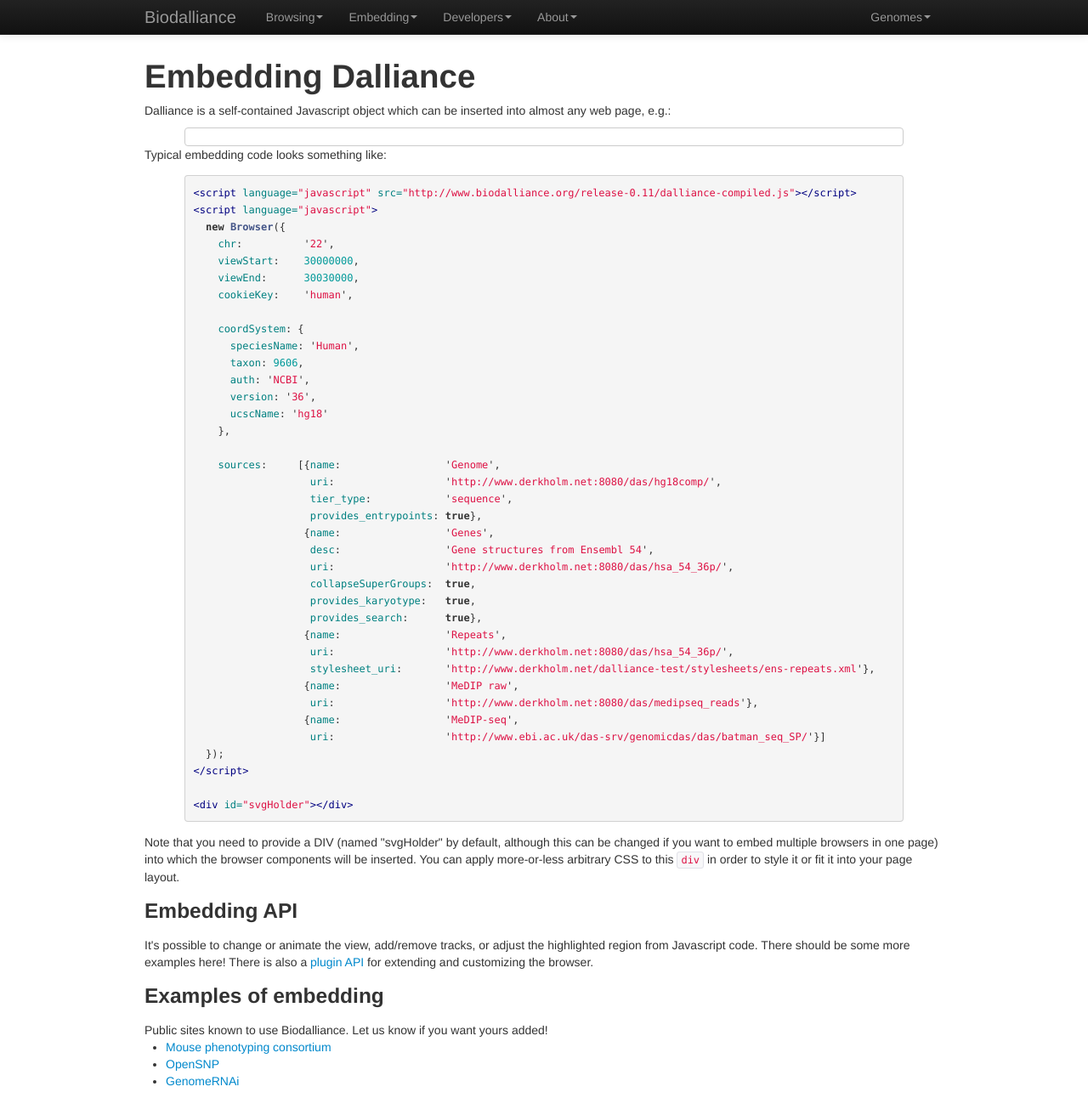
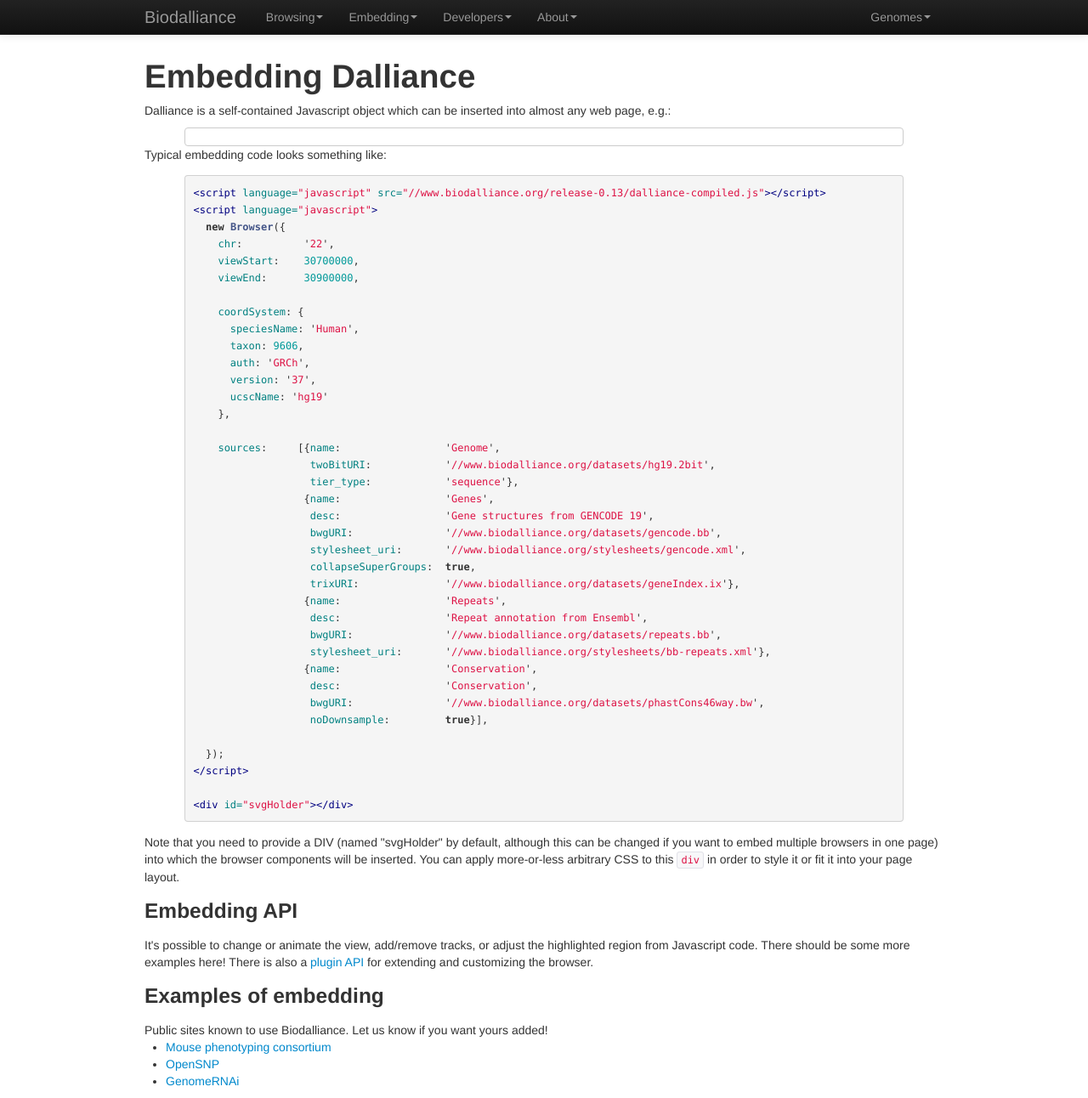
Before and after one commit to biodalliance/dalliance-web, a Jekyll site: the page built from embed.html, in a window 1280 px wide and 1292 px high. Shown: the whole window at 85% size. Built offline with Jekyll 4.4.1, drawn with Linux system fonts in a browser that asks for light colours.

Commit message:
Update embedding example.

```diff
--- a/embed.html
+++ b/embed.html
@@ -11,43 +11,36 @@
 <script language="javascript">
   new Browser({
     chr:          '22',
-    viewStart:    30000000,
-    viewEnd:      30030000,
-    cookieKey:    'human',
+    viewStart:    30700000,
+    viewEnd:      30900000,
 
     coordSystem: {
       speciesName: 'Human',
       taxon: 9606,
-      auth: 'NCBI',
-      version: '36',
-      ucscName: 'hg18'
+      auth: 'GRCh',
+      version: '37',
+      ucscName: 'hg19'
     },
 
     sources:     [{name:                 'Genome',
-                   uri:                  'http://www.derkholm.net:8080/das/hg18comp/',
-                   tier_type:            'sequence',
-                   provides_entrypoints: true},
+                   twoBitURI:            '//www.biodalliance.org/datasets/hg19.2bit',
+                   tier_type:            'sequence'},
                   {name:                 'Genes',
-                   desc:                 'Gene structures from Ensembl 54',
-                   uri:                  'http://www.derkholm.net:8080/das/hsa_54_36p/',
+                   desc:                 'Gene structures from GENCODE 19',
+                   bwgURI:               '//www.biodalliance.org/datasets/gencode.bb',
+                   stylesheet_uri:       '//www.biodalliance.org/stylesheets/gencode.xml',
                    collapseSuperGroups:  true,
-                   provides_karyotype:   true,
-                   provides_search:      true},
+                   trixURI:              '//www.biodalliance.org/datasets/geneIndex.ix'},
                   {name:                 'Repeats',
-                   uri:                  'http://www.derkholm.net:8080/das/hsa_54_36p/',
-                   stylesheet_uri:       'http://www.derkholm.net/dalliance-test/stylesheets/ens-repeats.xml'},
-                  {name:                 'MeDIP raw',
-                   uri:                  'http://www.derkholm.net:8080/das/medipseq_reads'},
-                  {name:                 'MeDIP-seq',
-                   uri:                  'http://www.ebi.ac.uk/das-srv/genomicdas/das/batman_seq_SP/'}],
+                   desc:                 'Repeat annotation from Ensembl',
+                   bwgURI:               '//www.biodalliance.org/datasets/repeats.bb',
+                   stylesheet_uri:       '//www.biodalliance.org/stylesheets/bb-repeats.xml'},
+                  {name:                 'Conservation',
+                   desc:                 'Conservation',
+                   bwgURI:               '//www.biodalliance.org/datasets/phastCons46way.bw',
+                   noDownsample:         true}],
 
-    searchEndpoint: new DASSource('http://www.derkholm.net:8080/das/hsa_54_36p/'),
-    browserLinks: {
-        Ensembl: 'http://ncbi36.ensembl.org/Homo_sapiens/Location/View?r=${chr}:${start}-${end}',
-        UCSC: 'http://genome.ucsc.edu/cgi-bin/hgTracks?db=hg18&position=chr${chr}:${start}-${end}',
-    },
-
-    uiPrefix: '{{site.uiprefix}}/',
+    prefix: '{{site.uiprefix}}/',
 
     cookieKey: 'human-embed-demo',
     disablePoweredBy: true,
@@ -62,39 +55,39 @@
 </p>
 
 {% highlight html %}
-<script language="javascript" src="http://www.biodalliance.org/release-0.11/dalliance-compiled.js"></script>
+<script language="javascript" src="{{site.uiprefix}}/dalliance-compiled.js"></script>
 <script language="javascript">
   new Browser({
     chr:          '22',
-    viewStart:    30000000,
-    viewEnd:      30030000,
-    cookieKey:    'human',
+    viewStart:    30700000,
+    viewEnd:      30900000,
 
     coordSystem: {
       speciesName: 'Human',
       taxon: 9606,
-      auth: 'NCBI',
-      version: '36',
-      ucscName: 'hg18'
+      auth: 'GRCh',
+      version: '37',
+      ucscName: 'hg19'
     },
 
     sources:     [{name:                 'Genome',
-                   uri:                  'http://www.derkholm.net:8080/das/hg18comp/',
-                   tier_type:            'sequence',
-                   provides_entrypoints: true},
+                   twoBitURI:            '//www.biodalliance.org/datasets/hg19.2bit',
+                   tier_type:            'sequence'},
                   {name:                 'Genes',
-                   desc:                 'Gene structures from Ensembl 54',
-                   uri:                  'http://www.derkholm.net:8080/das/hsa_54_36p/',
+                   desc:                 'Gene structures from GENCODE 19',
+                   bwgURI:               '//www.biodalliance.org/datasets/gencode.bb',
+                   stylesheet_uri:       '//www.biodalliance.org/stylesheets/gencode.xml',
                    collapseSuperGroups:  true,
-                   provides_karyotype:   true,
-                   provides_search:      true},
+                   trixURI:              '//www.biodalliance.org/datasets/geneIndex.ix'},
                   {name:                 'Repeats',
-                   uri:                  'http://www.derkholm.net:8080/das/hsa_54_36p/',
-                   stylesheet_uri:       'http://www.derkholm.net/dalliance-test/stylesheets/ens-repeats.xml'},
-                  {name:                 'MeDIP raw',
-                   uri:                  'http://www.derkholm.net:8080/das/medipseq_reads'},
-                  {name:                 'MeDIP-seq',
-                   uri:                  'http://www.ebi.ac.uk/das-srv/genomicdas/das/batman_seq_SP/'}]
+                   desc:                 'Repeat annotation from Ensembl',
+                   bwgURI:               '//www.biodalliance.org/datasets/repeats.bb',
+                   stylesheet_uri:       '//www.biodalliance.org/stylesheets/bb-repeats.xml'},
+                  {name:                 'Conservation',
+                   desc:                 'Conservation',
+                   bwgURI:               '//www.biodalliance.org/datasets/phastCons46way.bw',
+                   noDownsample:         true}],
+
   });
 </script>
 
```
Also changed, not shown: human37.html (+1 -7 lines).
